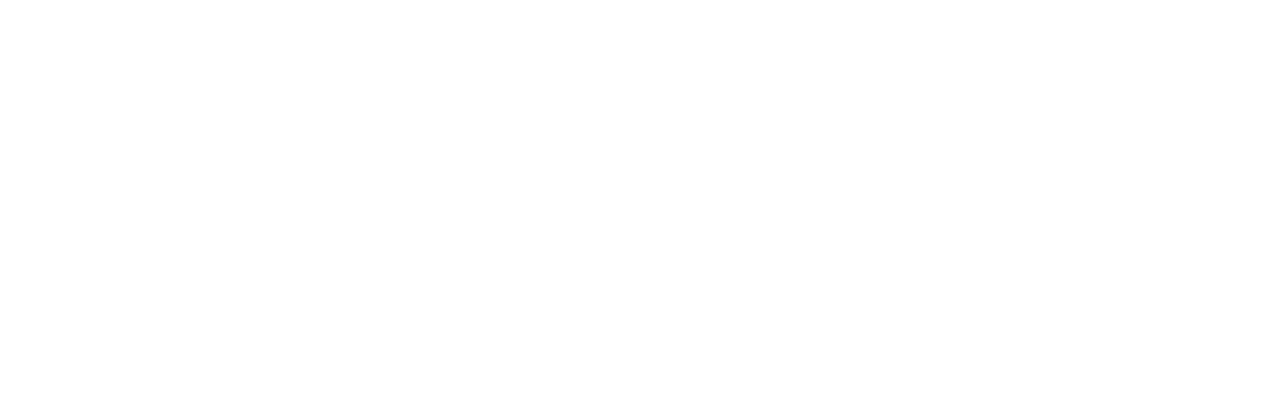
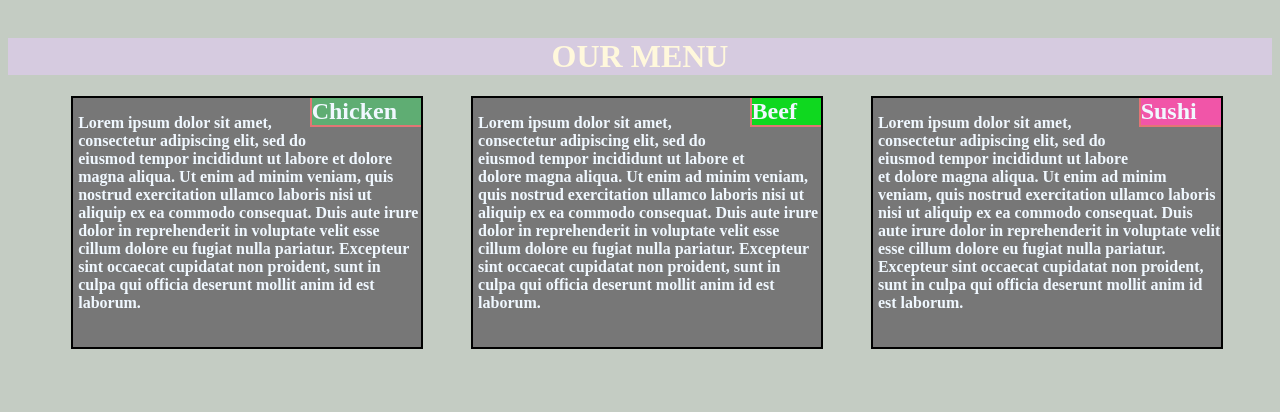
Before and after one commit to vijilashiqa/module2-solution, a plain HTML site: page index1.html in a window 1280 px wide. Drawn offline with Linux system fonts and the light colour scheme.

Commit message:
Update index1.html

```diff
--- a/index1.html
+++ b/index1.html
@@ -1 +1,44 @@
+<!DOCTYPE html>
 <html>
+<head>
+	<meta charset="utf-8">
+	<meta name="viewport" content="width=device-width, initial-scale=1">
+	<link rel="stylesheet" type="text/css" href="css/style.css">
+	<title>Responsive Web Design</title>
+	<style>
+	*{
+		box-sizing: border-box;
+	 }
+	</style>
+
+
+
+
+</head>
+
+<body class="background">
+	<h1>OUR MENU</h1>
+	<div class="row">
+		<section class="box1">
+			<div class="column">
+				<h2 id="heading">Chicken</h2>
+				<p>	Lorem ipsum dolor sit amet, consectetur adipiscing elit, sed do eiusmod tempor incididunt ut labore et dolore magna aliqua. Ut enim ad minim veniam, quis nostrud exercitation ullamco laboris nisi ut aliquip ex ea commodo consequat. Duis aute irure dolor in reprehenderit in voluptate velit esse cillum dolore eu fugiat nulla pariatur. Excepteur sint occaecat cupidatat non proident, sunt in culpa qui officia deserunt mollit anim id est laborum.
+				</p>
+			</div>
+		</section>
+		<section class="box2">
+			<div class="column">
+				<h3 id="heading">Beef</h3>
+				<p>
+				Lorem ipsum dolor sit amet, consectetur adipiscing elit, sed do eiusmod tempor incididunt ut labore et dolore magna aliqua. Ut enim ad minim veniam, quis nostrud exercitation ullamco laboris nisi ut aliquip ex ea commodo consequat. Duis aute irure dolor in reprehenderit in voluptate velit esse cillum dolore eu fugiat nulla pariatur. Excepteur sint occaecat cupidatat non proident, sunt in culpa qui officia deserunt mollit anim id est laborum.
+				</p></div>
+		</section>
+		<section class="box3">
+			<div class="column">
+				<h4 id="heading">Sushi </h4>
+				<p>	Lorem ipsum dolor sit amet, consectetur adipiscing elit, sed do eiusmod tempor incididunt ut labore et dolore magna aliqua. Ut enim ad minim veniam, quis nostrud exercitation ullamco laboris nisi ut aliquip ex ea commodo consequat. Duis aute irure dolor in reprehenderit in voluptate velit esse cillum dolore eu fugiat nulla pariatur. Excepteur sint occaecat cupidatat non proident, sunt in culpa qui officia deserunt mollit anim id est laborum.
+			</p></div>
+		</section>
+	</div>
+</body>
+</html>
```
